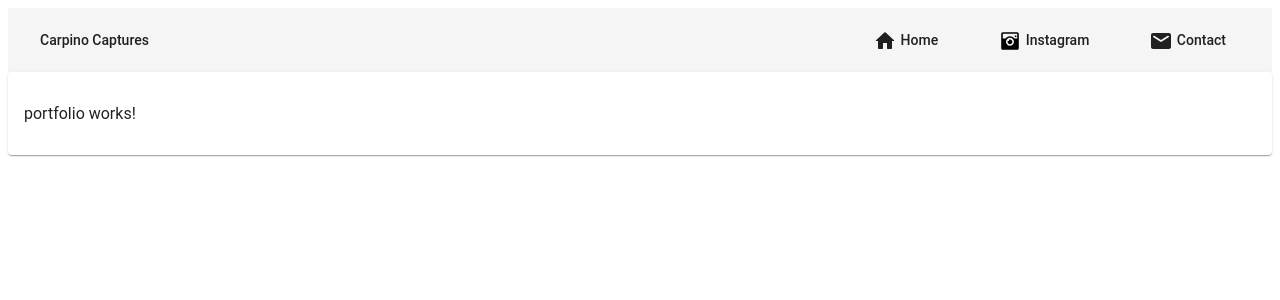
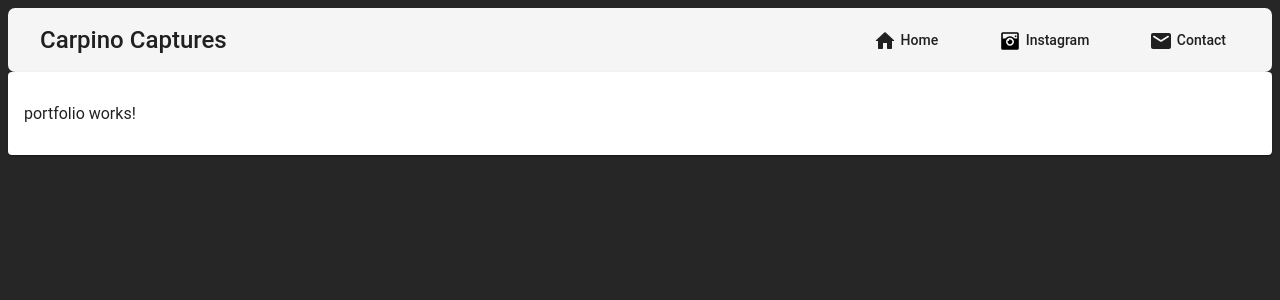
Before and after one commit to vince-carpino/carpino-captures, an Angular app: page / in a window 1280 px wide. Shown: the top 300 px of the page. Built offline with nearby package versions, Linux system fonts and the light colour scheme.

Commit message:
Adds minor styling

```diff
--- a/src/app/nav-bar/nav-bar.component.scss
+++ b/src/app/nav-bar/nav-bar.component.scss
@@ -5,3 +5,11 @@
 .toolbar-space-filler {
   flex: 1 1 auto;
 }
+
+mat-toolbar {
+  border-radius: 7px;
+}
+
+#site-name-button {
+  font-size: 24px;
+}
--- /dev/null
+++ b/src/app/styles/_vars.scss
@@ -0,0 +1 @@
+$matte-black: #262626;
--- a/src/styles.scss
+++ b/src/styles.scss
@@ -1 +1,6 @@
 @import "~@angular/material/prebuilt-themes/deeppurple-amber.css";
+@import "./app/styles/vars";
+
+html {
+  background: $matte-black;
+}
```
